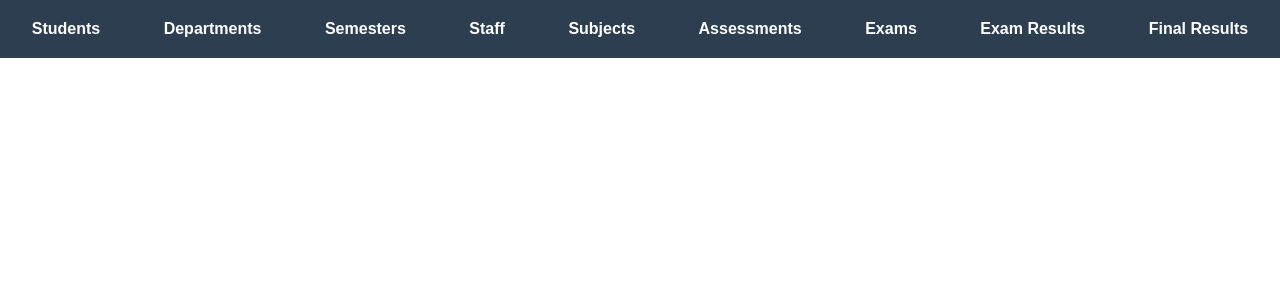
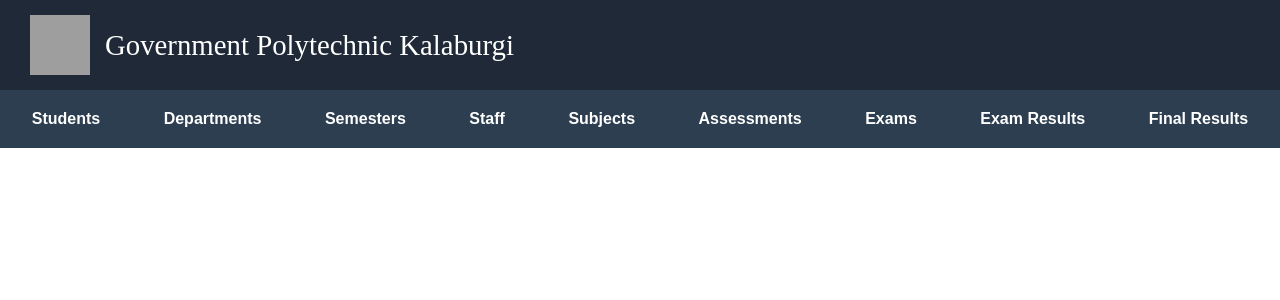
Before and after one commit to AyaanHyder07/react, a React (Create React App) app: page / in a window 1280 px wide. Shown: the top 300 px of the page. Built offline with nearby package versions, Linux system fonts and the light colour scheme; grey boxes are pictures that could not be loaded.

Commit message:
Final changes

```diff
--- a/src/App.js
+++ b/src/App.js
@@ -9,11 +9,13 @@ import ExamPage from "./pages/ExamPage";
 import ExamResultPage from "./pages/ExamResultPage";
 import FinalResultPage from "./pages/FinalResultPage";
 import "./App.css";
+import Header from "./components/Header";
 
 function App() {
   return (
     <Router>
       <div>
+        <Header/>
         <nav className="navbar">
           <Link to="/students">Students</Link>
           <Link to="/departments">Departments</Link>
--- /dev/null
+++ b/src/components/Header.css
@@ -0,0 +1,26 @@
+header {
+  background-color: #1f2937;
+  color: white;
+  padding: 15px 30px;
+  display: flex;
+  align-items: center;
+  justify-content: space-between;
+  flex-wrap: wrap;
+}
+
+.logo-container {
+  display: flex;
+  align-items: center;
+  gap: 15px;
+}
+
+.logo {
+  width: 60px;
+  height: 60px;
+}
+
+.college-name {
+  text-align: center;
+  font-size: 1.8em;
+  font-family:'Libre Baskerville', serif;
+}
--- /dev/null
+++ b/src/components/Header.js
@@ -0,0 +1,19 @@
+import React from 'react';
+import './Header.css';
+
+function Header() {
+  return (
+    <header>
+      <div className="logo-container">
+        <img
+          src="https://akm-img-a-in.tosshub.com/sites/resources/campus/prod/img/logo/1442085977843.png"
+          alt="College Logo"
+          className="logo"
+        />
+        <div className="college-name">Government Polytechnic Kalaburgi</div>
+      </div>
+    </header>
+  );
+}
+
+export default Header;
```
